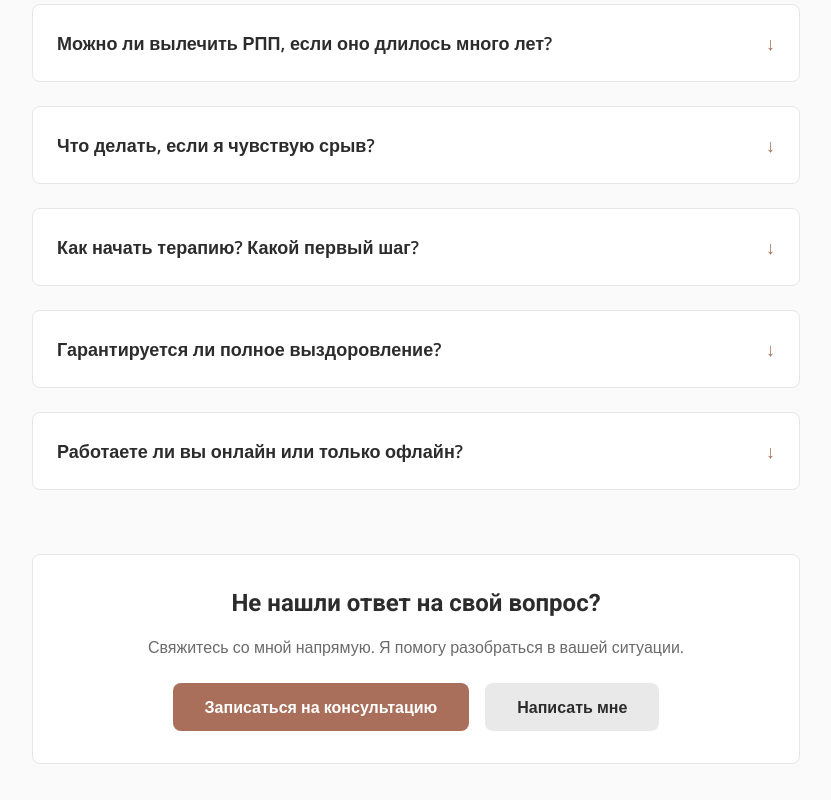
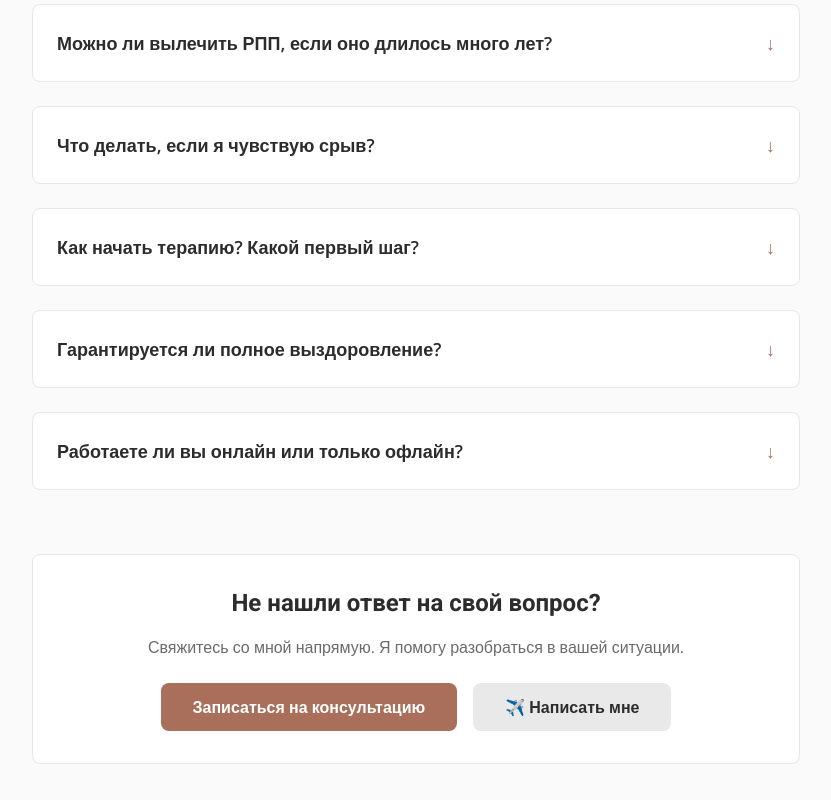
Before and after one commit to anyamalets/anyamalets-site, a Next.js app: page /faq in a window 1280 px wide. Shown: the part 974-1774 px from the top of the page, without its empty margins (224-1055 px from the left). Built offline with nearby package versions, Linux system fonts and the light colour scheme.

Commit message:
Add airplane emoji to Telegram button

```diff
--- a/app/faq/page.tsx
+++ b/app/faq/page.tsx
@@ -122,7 +122,7 @@ export default function FAQPage() {
                 href="https://t.me/anyamalets"
                 className="inline-block px-8 py-3 bg-text/10 text-text rounded-lg font-semibold hover:bg-text/20 transition-colors"
               >
-                Написать мне
+                ✈️ Написать мне
               </a>
             </div>
           </div>
```
